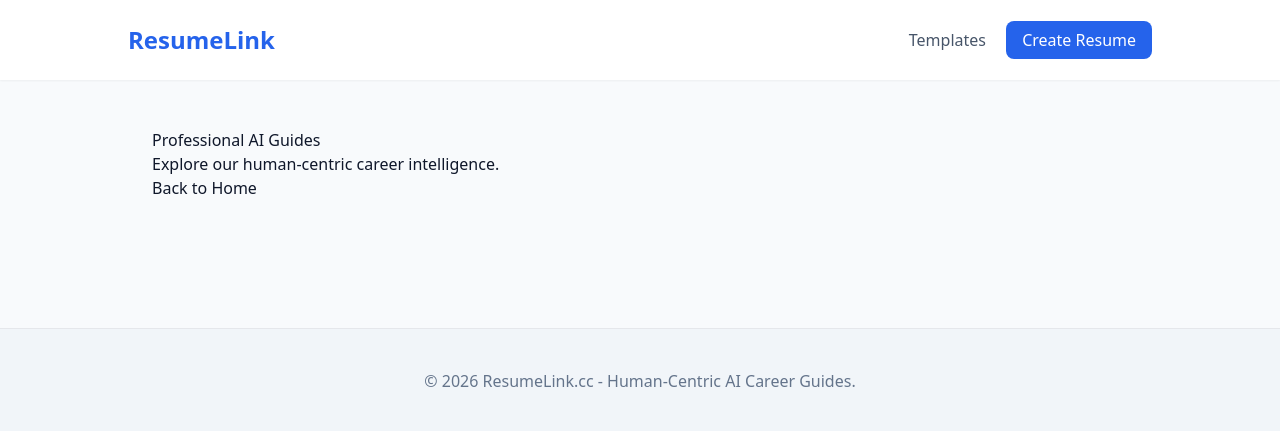
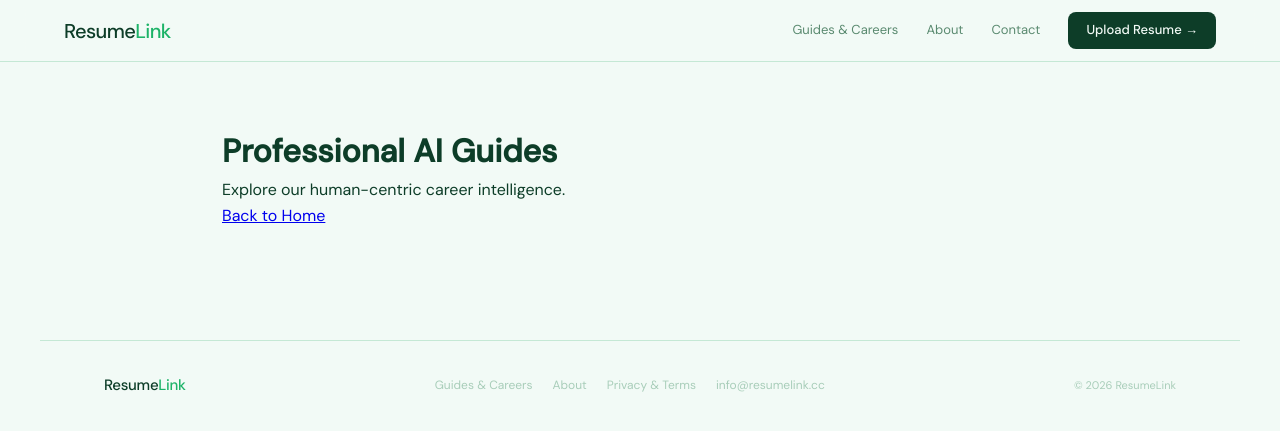
Before and after one commit to AIsrail/resumelink, a Jekyll site: the page built from roles/index.md, in a window 1280 px wide. Shown: the top 431 px of the page. Built offline with Jekyll 4.4.1, drawn with Linux system fonts in a browser that asks for light colours; nearby versions of some CDN libraries; some web fonts are replaced.

Commit message:
Update default.html

```diff
--- a/_layouts/default.html
+++ b/_layouts/default.html
@@ -4,27 +4,103 @@
     <meta charset="UTF-8">
     <meta name="viewport" content="width=device-width, initial-scale=1.0">
     <title>{{ page.title }} | ResumeLink</title>
-    <script src="https://cdn.tailwindcss.com"></script>
+    <meta name="description" content="{{ page.description | default: 'AI-powered career guides and resume tools for the future of work.' }}">
+
+    <link rel="preconnect" href="https://fonts.googleapis.com">
+    <link href="https://fonts.googleapis.com/css2?family=DM+Sans:ital,opsz,wght@0,9..40,300;0,9..40,400;0,9..40,500;1,9..40,300&family=Instrument+Serif:ital@1&display=swap" rel="stylesheet">
+
+    <style>
+        :root {
+            --green:    #1DB368;
+            --green-dk: #0D8A4E;
+            --forest:   #0D3D28;
+            --bg:       #F2FAF6;
+            --surface:  #FFFFFF;
+            --mint:     #EAF7F0;
+            --border:   #C5E8D5;
+            --text:     #0D3D28;
+            --muted:    #5A8A70;
+            --faint:    #A8CDB9;
+        }
+        *, *::before, *::after { box-sizing: border-box; margin: 0; padding: 0; }
+        html { scroll-behavior: smooth; }
+        body { background: var(--bg); font-family: 'DM Sans', sans-serif; color: var(--text); min-height: 100vh; overflow-x: hidden; line-height: 1.6; }
+
+        /* NAV */
+        nav { position: sticky; top: 0; z-index: 100; background: rgba(242,250,246,0.92); backdrop-filter: blur(12px); border-bottom: 0.5px solid var(--border); padding: 0 clamp(1.5rem,5vw,4rem); height: 62px; display: flex; align-items: center; justify-content: space-between; }
+        .nav-logo { font-size: 20px; font-weight: 500; color: var(--forest); letter-spacing: -0.03em; text-decoration: none; }
+        .nav-logo span { color: var(--green); }
+        .nav-links { display: flex; align-items: center; gap: 28px; }
+        .nav-links a { font-size: 13px; color: var(--muted); text-decoration: none; transition: color .2s; }
+        .nav-links a:hover { color: var(--forest); }
+        .nav-cta { background: var(--forest); color: var(--bg) !important; padding: 8px 18px; border-radius: 8px; font-weight: 500 !important; transition: background .2s !important; }
+        .nav-cta:hover { background: var(--green-dk) !important; }
+        .nav-hamburger { display: none; cursor: pointer; flex-direction: column; gap: 4px; background: none; border: none; padding: 4px; }
+        .nav-hamburger span { width: 20px; height: 1.5px; background: var(--forest); border-radius: 2px; display: block; }
+        .nav-mobile { display: none; position: absolute; top: 62px; left: 0; right: 0; background: var(--bg); border-bottom: 0.5px solid var(--border); padding: 1rem 1.5rem; flex-direction: column; gap: 16px; z-index: 99; }
+        .nav-mobile a { font-size: 14px; color: var(--muted); text-decoration: none; }
+        .nav-mobile.open { display: flex; }
+
+        /* MAIN */
+        main { max-width: 900px; margin: 0 auto; padding: clamp(2rem,5vw,4rem) clamp(1.5rem,5vw,2rem); }
+
+        /* FOOTER */
+        footer { border-top: 0.5px solid var(--border); padding: 2rem clamp(1.5rem,5vw,4rem); display: flex; align-items: center; justify-content: space-between; flex-wrap: wrap; gap: 1rem; max-width: 1200px; margin: 3rem auto 0; }
+        .footer-logo { font-size: 15px; font-weight: 500; color: var(--forest); text-decoration: none; letter-spacing: -0.02em; }
+        .footer-logo span { color: var(--green); }
+        .footer-links { display: flex; gap: 20px; flex-wrap: wrap; }
+        .footer-links a { font-size: 12px; color: var(--faint); text-decoration: none; transition: color .2s; }
+        .footer-links a:hover { color: var(--forest); }
+        .footer-copy { font-size: 11px; color: var(--faint); }
+
+        @media (max-width: 640px) {
+            .nav-links { display: none; }
+            .nav-hamburger { display: flex; }
+            footer { flex-direction: column; gap: 12px; }
+        }
+    </style>
 </head>
-<body class="bg-slate-50 text-slate-900 font-sans">
+<body>
 
-    <nav class="p-6 bg-white shadow-sm">
-        <div class="max-w-5xl mx-auto flex justify-between items-center">
-            <a href="/" class="text-2xl font-bold text-blue-600">ResumeLink</a>
-            <div class="space-x-4">
-                <a href="#" class="text-slate-600">Templates</a>
-                <a href="#" class="bg-blue-600 text-white px-4 py-2 rounded-lg">Create Resume</a>
-            </div>
-        </div>
-    </nav>
+<nav>
+    <a href="/" class="nav-logo">Resume<span>Link</span></a>
+    <div class="nav-links">
+        <a href="/roles/">Guides & Careers</a>
+        <a href="/about.html">About</a>
+        <a href="mailto:info@resumelink.cc">Contact</a>
+        <a href="/" class="nav-cta">Upload Resume →</a>
+    </div>
+    <button class="nav-hamburger" onclick="this.closest('nav').nextElementSibling.classList.toggle('open')" aria-label="Menu">
+        <span></span><span></span><span></span>
+    </button>
+</nav>
+<div class="nav-mobile">
+    <a href="/roles/">Guides & Careers</a>
+    <a href="/about.html">About</a>
+    <a href="mailto:info@resumelink.cc">Contact</a>
+    <a href="/" style="color:var(--green-dk);font-weight:500">Upload Resume →</a>
+</div>
 
-    <main class="max-w-5xl mx-auto py-12 px-6">
-        {{ content }}
-    </main>
+<main>
+    {{ content }}
+</main>
 
-    <footer class="mt-20 p-10 bg-slate-100 text-center text-slate-500 border-t">
-        <p>&copy; 2026 ResumeLink.cc - Human-Centric AI Career Guides.</p>
-    </footer>
+<footer>
+    <a href="/" class="footer-logo">Resume<span>Link</span></a>
+    <div class="footer-links">
+        <a href="/roles/">Guides & Careers</a>
+        <a href="/about.html">About</a>
+        <a href="/policy.html">Privacy & Terms</a>
+        <a href="mailto:info@resumelink.cc">info@resumelink.cc</a>
+    </div>
+    <div class="footer-copy">© 2026 ResumeLink</div>
+</footer>
+
+<script>
+function toggleMenu() {
+    document.querySelector('.nav-mobile').classList.toggle('open');
+}
+</script>
 
 </body>
 </html>
```
